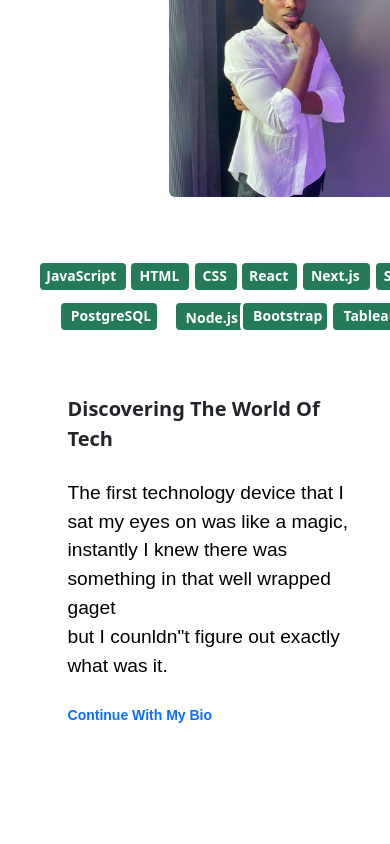
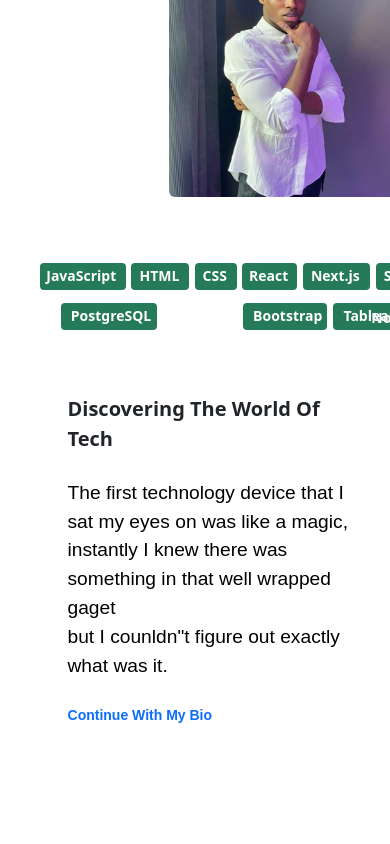
Before and after one commit to Absidaa/Absidaa, a Next.js app: page / in a window 390 px wide. Shown: the part 1134-1978 px from the top of the page. Built offline with nearby package versions, Linux system fonts and the light colour scheme; a web font is replaced by a local one.

Commit message:
responsive web

```diff
--- a/styles/Home.module.css
+++ b/styles/Home.module.css
@@ -1977,7 +1977,7 @@
     margin-left: -45.6vh;
   }
   .nod {
-    margin-left: -32vh;
+    margin-left: -10vh;
   }
   .boot {
     margin-left: -24vh;
```
